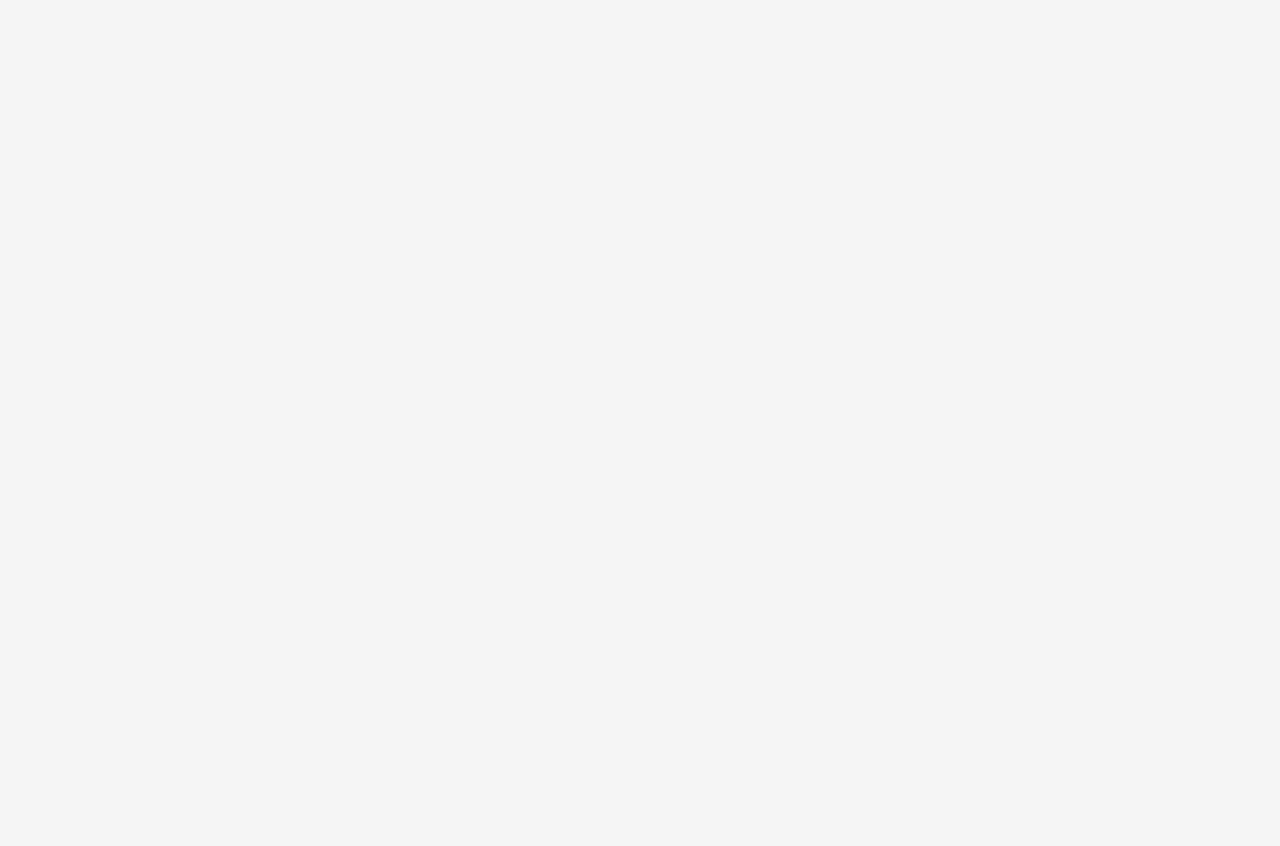
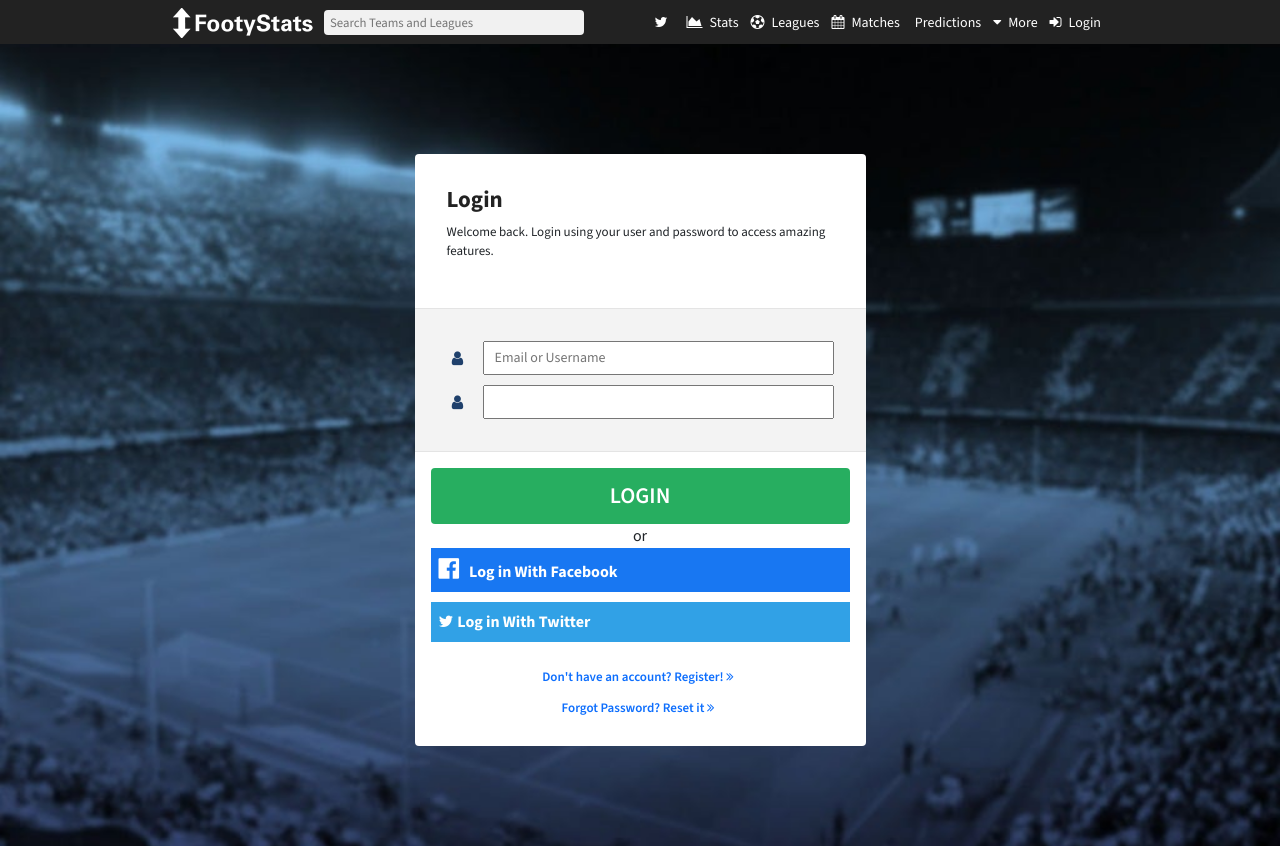
Before and after one commit to AntonioCassian/footy-stats, a Vue app: page /login in a window 1280 px wide. Before the commit the page ends 800 px from the top, so only its background shows below. Built offline with nearby package versions, Linux system fonts and the light colour scheme.

Commit message:
feat: form template created

```diff
--- a/src/components/template/SubTitle.vue
+++ b/src/components/template/SubTitle.vue
@@ -1,5 +1,5 @@
 <template>
-    <div class="subtitle">
+    <div class="subtitle log">
         <h2 v-if="!this.sub == ''" class="sub">{{ sub }}</h2>
         <p>{{ paragraph }}</p>
     </div>
@@ -23,4 +23,8 @@ export default {
         text-align: left;
         font-size: 13px;
     }
+
+    .log > h2{
+        font-size: 23px;
+    }
 </style>
--- a/src/router/index.js
+++ b/src/router/index.js
@@ -5,6 +5,7 @@ import Stats from '@/views/Stats.vue'
 import Leagues from '@/views/Leagues.vue'
 import Matches from '@/views/Matches.vue'
 import Prediction from '@/views/Prediction.vue'
+import Login from '@/views/Login.vue'
 
 Vue.use(VueRouter)
 
@@ -34,6 +35,11 @@ const routes = [
     name: 'predictions',
     component: Prediction
   },
+  {
+    path: '/login',
+    name: 'login',
+    component: Login
+  }
 ]
 
 const router = new VueRouter({
--- a/src/views/Login.vue
+++ b/src/views/Login.vue
@@ -1,15 +1,188 @@
 <template>
     <div class="login">
-        <div class="tit-login">
-            <SubTitle sub="Login" paragraph="Welcome back. Login using your user and password to access amazing features."/>
+        <Header />
+        <div class="area-log">
+            <b-container>
+                <b-row class="justify-content-center" align-v="center">
+                    <b-col col md="5" sm="12" class="centered" >
+                        <div class="wrapper-form">
+                            <div class="form-head">
+                                <SubTitle class="log" sub="Login" paragraph="Welcome back. Login using your user and password to access amazing features."/>
+                            </div>
+                            <form>
+                                <div class="bod">
+                                    <div class="feed-form">
+                                        <span class="fa fa-user icon" aria-hidden="true"></span>
+                                        <input type="email" placeholder="Email or Username" v-model="email"/>
+                                    </div>
+                                    <div class="feed-form fin">
+                                        <span class="fa fa-user icon" aria-hidden="true"></span>
+                                        <input type="email" v-model="email"/>
+                                    </div>
+                                </div>
+
+                                <div class="foot">
+                                    <button class="submit-form">
+                                        Login
+                                    </button>
+                                    <p class="text-center mb-0">or</p>
+                                    <div class="foot-icons">
+                                        <div class="feed-form foot-face">
+                                            <a href="" class="li-ft">
+                                                <i class="fa fa-facebook-official ic" aria-hidden="true"></i>
+                                                <span class="txt">Log in With Facebook</span>
+                                            </a>
+                                        </div>
+                                        <div class="feed-form foot-twt">
+                                            <a href="" class="li-twt">
+                                                <i class="fa fa-twitter" aria-hidden="true"></i>
+                                                <span class="txt twt">Log in With Twitter</span>
+                                            </a>
+                                        </div>
+                                    </div>
+
+                                    <div class="links-form">
+                                        <a href="" class="reg">
+                                            Don't have an account? Register!
+                                            <i class="fa fa-angle-double-right" aria-hidden="true"></i>
+                                        </a>
+                                    </div>
+
+                                    <div class="links-form lastf">
+                                        <a href="" class="reg">
+                                            Forgot Password? Reset it
+                                            <i class="fa fa-angle-double-right" aria-hidden="true"></i>
+                                        </a>
+                                    </div>
+                                </div>
+
+                            </form>
+                        </div>
+                    </b-col>
+                </b-row>
+            </b-container>
         </div>
     </div>
 </template>
 
 <script>
+import Header from '@/components/template/Header.vue'
 import SubTitle from '@/components/template/SubTitle.vue'
 export default {
     name: 'Login',
-    components: {SubTitle}
+    components: {SubTitle, Header}
 }
 </script>
+
+<style>
+    .area-log {
+        background: #171717 url('../assets/backg.jpg');
+        background-size: cover;
+        background-position: 50% 50%;
+        background-repeat: no-repeat;
+    }
+    .wrapper-form {
+        background: #fff;
+        border-radius: 4px;
+        margin: 110px 0 100px;
+    }
+    .form-head{
+        border-radius: 4px 4px 0 0;
+        padding: 32px;
+    }
+    .bod{
+        padding: 32px;
+        background: #f3f3f3;
+        border-top: 1px solid #e4e4e4;
+    }
+    .feed-form {
+        display: flex;
+        align-items: center;
+        margin-bottom: 10px;
+    }
+    .icon{
+        font-size: 16px;
+        margin-right: 14px;
+        flex-basis: 22px;
+        text-align: center;
+        color: #1f406b;
+    }
+    .feed-form > input {
+        flex: 1;
+        width: 80%;
+        font-size: 14px;
+        height: 34px;
+        line-height: normal;
+        padding: 1px 2px 1px 10px;
+    }
+    .fin{
+        margin-bottom: 0;
+    }
+
+    .foot{
+        padding: 16px;
+        border-top: 1px solid #e4e4e4;
+        border-radius: 0 0 4px 4px;
+    }
+    .submit-form {
+        width: 100%;
+        padding: 0.5em 0;
+        text-align: center;
+        font-size: 1.4em;
+        text-transform: uppercase;
+        cursor: pointer;
+        background: #27ae60;
+        color: #fff;
+        font-weight: 600;
+        border: none;
+        border-radius: 4px;
+    }
+    .submit-form:hover {
+        opacity: 0.8;
+    }
+    .foot-face{
+        background: #1877f2;
+        color: #fff;
+        padding: 8px;
+    }
+    .li-ft {
+        color: #fff;
+        text-decoration: none;
+    }
+    .ic {
+        font-size: 24px;
+        flex-basis: 24px;
+    }
+    .txt{
+        font-size: 16px;
+        font-weight: bold;
+    }
+    .foot-twt {
+        background: #31a1e6;
+        padding: 8px;
+    }
+    .li-twt {
+        color: #fff;
+        text-decoration: none;
+    }
+    .twt:hover{
+        text-decoration: underline;
+    }
+
+    .links-form{
+        color: #0066c0;
+        text-align: center;
+        font-size: 13px;
+        margin: 25px 0 12px;
+    }
+    .reg{
+        text-decoration: none;
+        font-weight: 600;
+    }
+    .reg:hover{
+        text-decoration: underline;
+    }
+    .lastf{
+        margin-top: 7px;
+    }
+</style>
```
Also changed, not shown: src/assets/backg.jpg (added).
